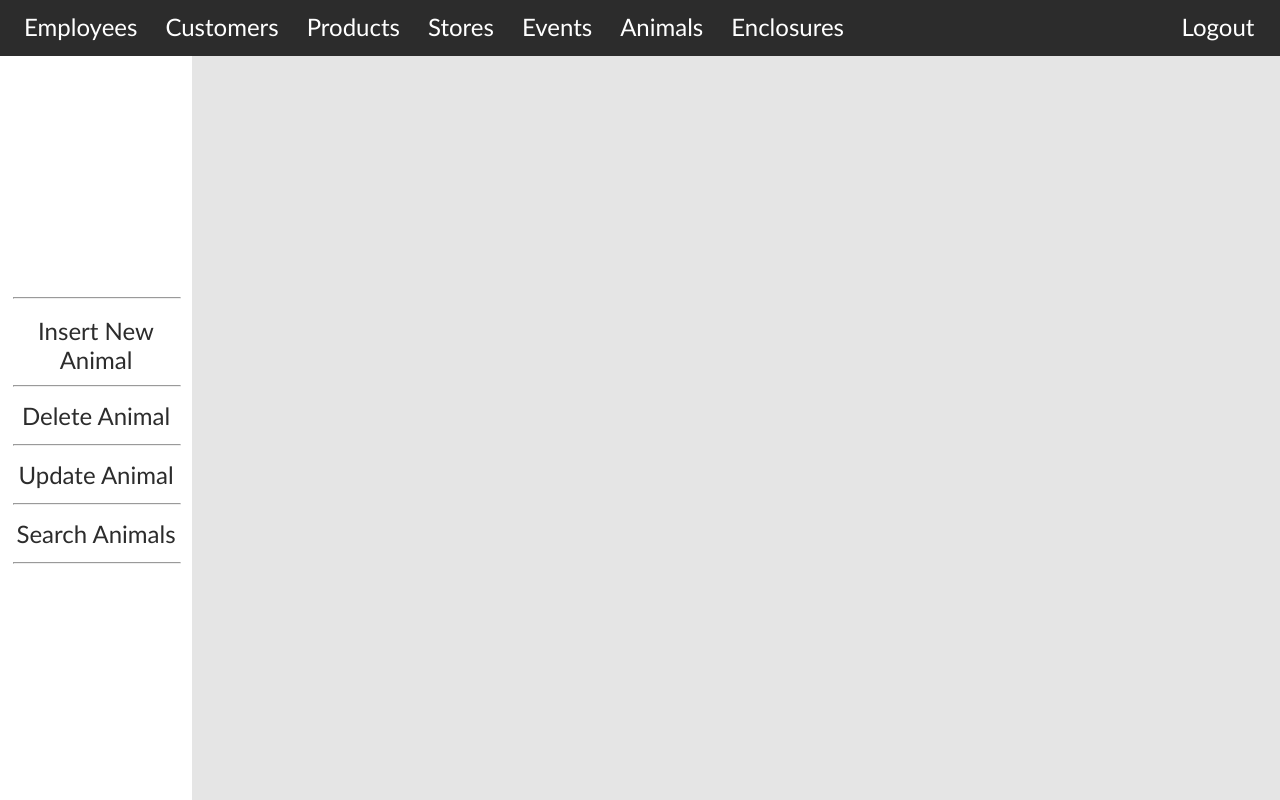
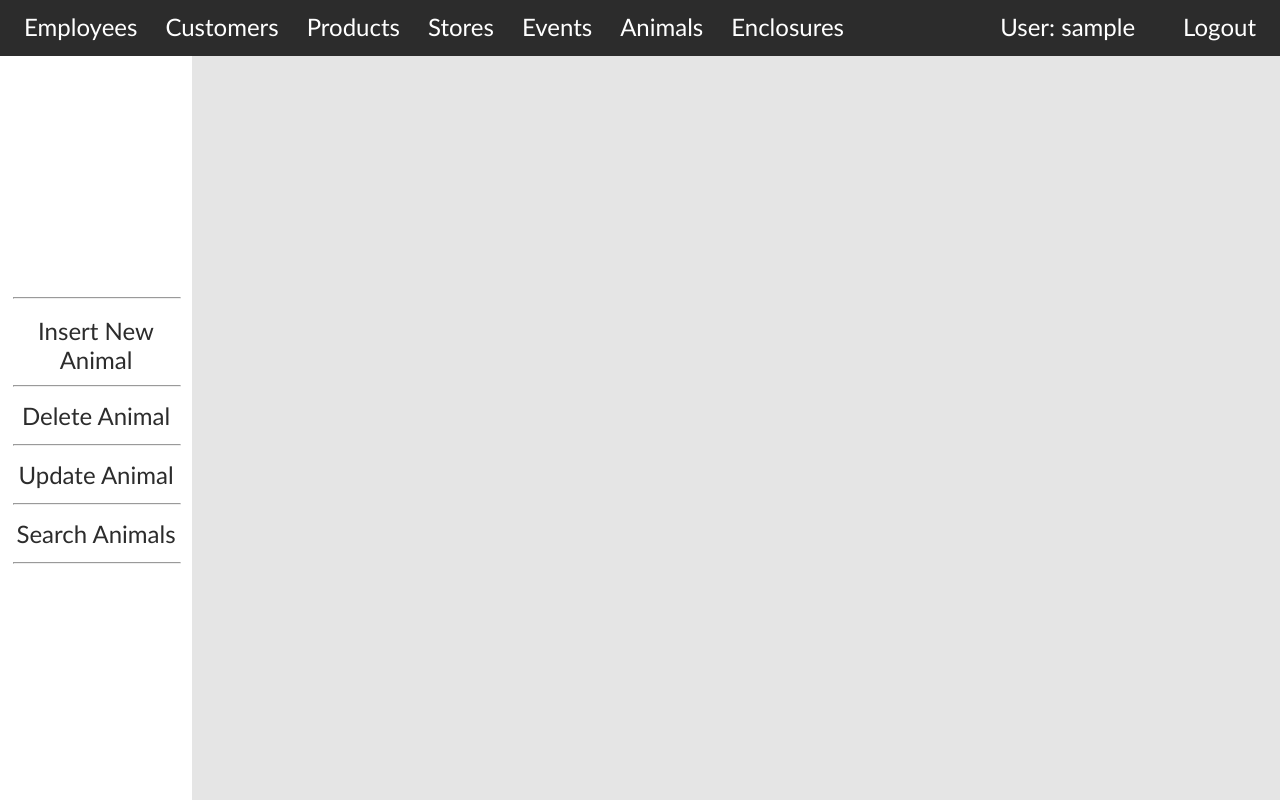
Before and after one commit to rala76/Zoo-Website, a PHP site: page /Animals/Animal.php in a window 1280 px wide. Run offline with PHP 8.4, Linux system fonts and the light colour scheme; the visitor is signed in with stand-in values (Sample User, id 1).

Commit message:
Add Current User to Header

```diff
--- a/Login/home.php
+++ b/Login/home.php
@@ -17,7 +17,8 @@
         <a href="/Animals/Animal.php" class="navText">Animals</a>
         <a href="/Enclosures/Enclosure.php" class="navText">Enclosures</a>
 
-        <a href="/Login/logout.php" style="float:right;margin-right:2%" class="navText">Logout</a>
+        <a href="/Login/logout.php" style="float:right;margin-right:3vh" class="navText">Logout</a>
+        <div style="float:right;margin-right:3vh" class="navText">User: <?php echo $_SESSION["Username"] ?></div>
     </div>
 </body>
 </html>
```
